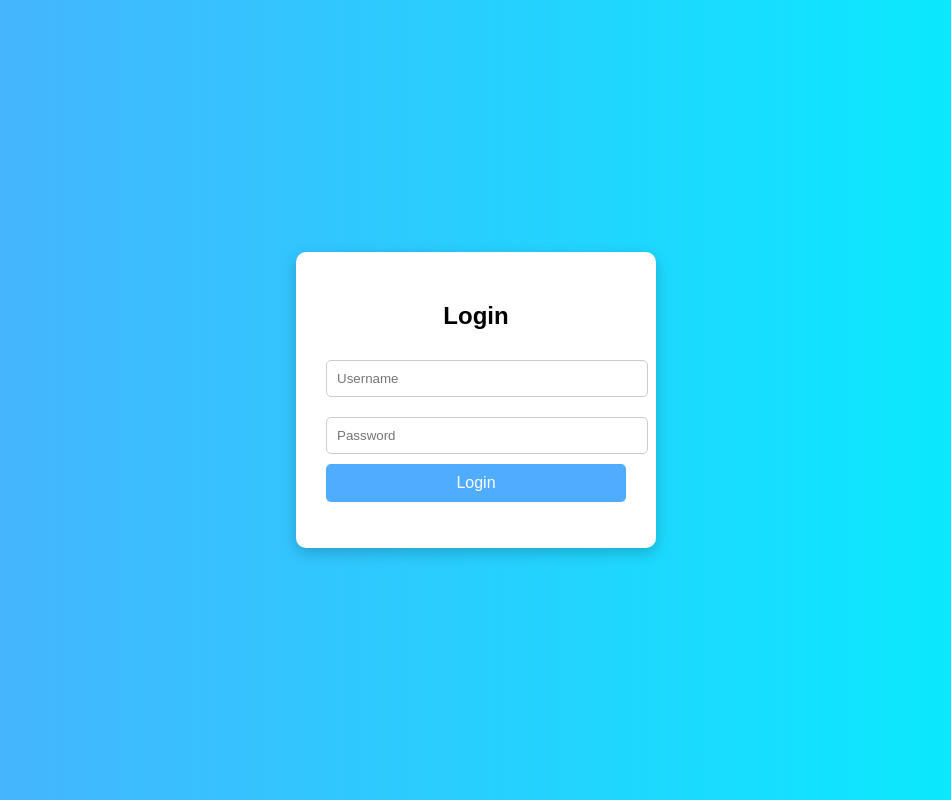
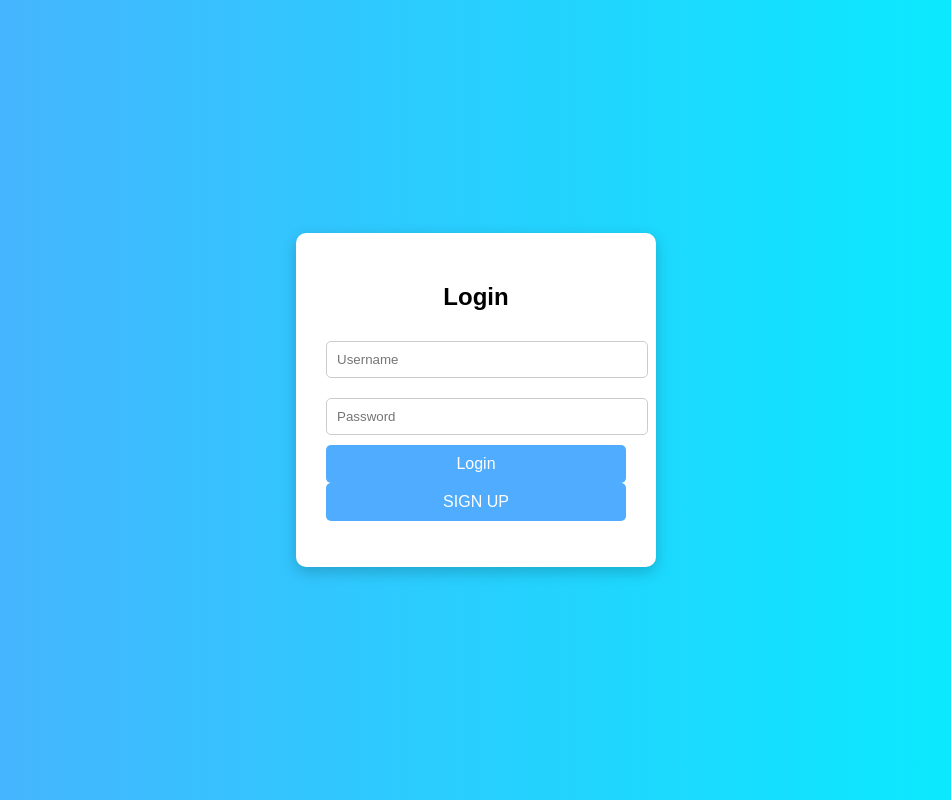
Before and after one commit to Thamizhthendral1303/jenkins, a plain HTML site: page index.html in a window 1280 px wide. Shown: the whole page, without its empty margins (164-1115 px from the left). Drawn offline with Linux system fonts and the light colour scheme.

Commit message:
updated file

```diff
--- a/index.html
+++ b/index.html
@@ -16,6 +16,7 @@
         <input type="password" id="password" placeholder="Password">
 
         <button onclick="login()">Login</button>
+        <button onclick="login()">SIGN UP</button>
 
         <p id="message"></p>
     </div>
```
